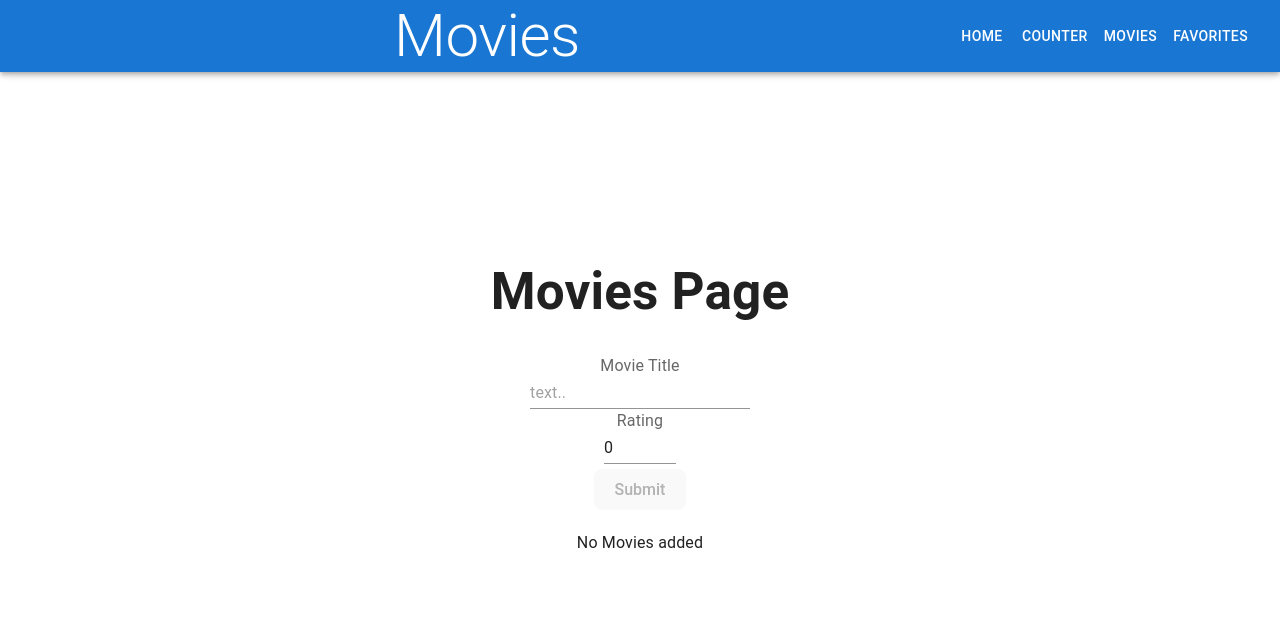
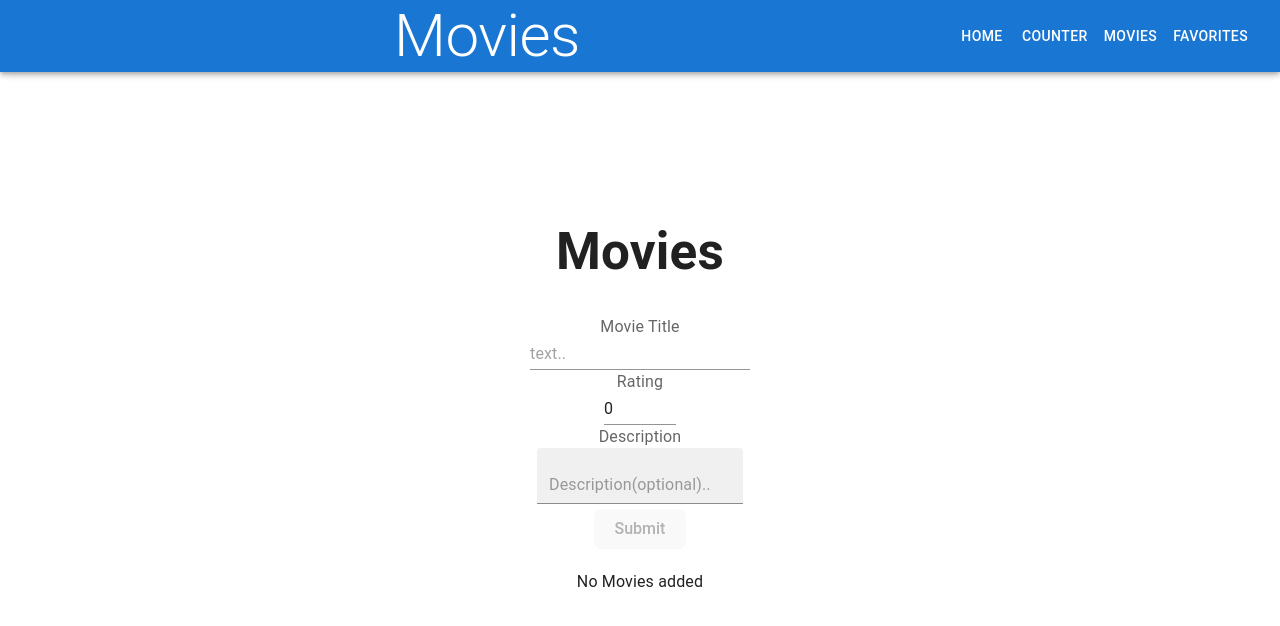
Before and after one commit to JABermudez11/ReactTS-TodoList, a React (Vite) app: page /movies in a window 1280 px wide. Shown: the top 626 px of the page. Built offline with nearby package versions, Linux system fonts and the light colour scheme.

Commit message:
added description to movies

```diff
--- a/src/features/movies/favoriteCard.tsx
+++ b/src/features/movies/favoriteCard.tsx
@@ -13,7 +13,7 @@ export const FavoriteCard = ({favorite, handleRemove}: Props) => {
                 <Typography sx={{ fontSize: 14 }} color="text.secondary" gutterBottom>
                     movie name
                 </Typography>
-                <Typography variant="h5" component="div">
+                <Typography variant="h3" component="div">
                     {favorite.text}
                 </Typography>
                 <Typography sx={{ mb: 1.5 }} color="text.secondary">
@@ -21,6 +21,16 @@ export const FavoriteCard = ({favorite, handleRemove}: Props) => {
                 </Typography>
                 <Typography variant="body2">
                     {favorite.rating}
+                </Typography>
+                <Typography color="text.secondary">
+                    Description
+                </Typography>
+                <Typography >
+                    {
+                        favorite.description?
+                            favorite.description:
+                            <h4>No Description added</h4>
+                    }
                 </Typography>
             </CardContent>
             <CardActions sx={{display: 'flex'}}>
--- a/src/features/movies/favoriteMovieList.tsx
+++ b/src/features/movies/favoriteMovieList.tsx
@@ -17,7 +17,7 @@ const Favorites = () => {
 
     return (
         <div className='favoritesDiv'>
-            <h1>Favorites Page</h1>
+            <h1>Favorites</h1>
             <div className='favoritesList'>
                 {
                     favoritesList.length>0 ?
--- a/src/features/movies/movieCard.tsx
+++ b/src/features/movies/movieCard.tsx
@@ -1,5 +1,11 @@
-import { Box, Button, ButtonGroup, Card, CardActions, CardContent, Typography } from '@mui/material';
-import React from 'react';
+import {
+    Button,
+    Card,
+    CardActions,
+    CardContent,
+    Typography
+} from '@mui/material';
+
 import { IMovie } from '../../models/interfaces';
 
 interface Props {
@@ -16,7 +22,7 @@ export const MovieCard = ({movie, handleRemove, handleFavorite}: Props) => {
                 <Typography sx={{ fontSize: 14 }} color="text.secondary" gutterBottom>
                     movie name
                 </Typography>
-                <Typography variant="h5" component="div">
+                <Typography variant="h3" component="div">
                     {movie.text}
                 </Typography>
                 <Typography sx={{ mb: 1.5 }} color="text.secondary">
@@ -24,6 +30,16 @@ export const MovieCard = ({movie, handleRemove, handleFavorite}: Props) => {
                 </Typography>
                 <Typography variant="body2">
                     {movie.rating}
+                </Typography>
+                <Typography color="text.secondary">
+                    Description
+                </Typography>
+                <Typography >
+                    {
+                        movie.description?
+                            movie.description:
+                            <h4>No Description added</h4>
+                    }
                 </Typography>
             </CardContent>
             <CardActions sx={{display: 'flex', justifyContent: 'space-between'}}>
--- a/src/features/movies/movieForm.tsx
+++ b/src/features/movies/movieForm.tsx
@@ -17,6 +17,7 @@ import {
     Snackbar,
     IconButton,
     Stack,
+    TextField,
 } from "@mui/material";
 import CloseIcon from '@mui/icons-material/Close';
 import { useAppSelector } from "../../store";
@@ -26,6 +27,7 @@ export const NewMovieInput: FC = () => {
 
     const [text, setText] = useState<string>('');
     const [rating, setRating] = useState<number>(0);
+    const [description, setDescription] = useState<string>('');
     const [btnDisabled, setBtnDisabled] = useState(true);
     const [openSuccess, setOpenSuccess] = useState(false);
     const [openError, setOpenError] = useState(false);
@@ -48,14 +50,20 @@ export const NewMovieInput: FC = () => {
         setRating(Number(event.target.value));
     }
 
+    const handleDescriptionChange = (event: ChangeEvent<HTMLInputElement>): void => {
+        setDescription(event.target.value);
+    }
+
     const handleSubmit = (event: any) => {
         event.preventDefault()
         const newMovie: IMovie = {
           text,
           rating,
+          description,
         }
         setText('');
         setRating(0);
+        setDescription('');
         setBtnDisabled(true);
         if(!isDuplicate(newMovie)) {
             dispatch(addMovie(newMovie));
@@ -144,6 +152,17 @@ export const NewMovieInput: FC = () => {
                     value={rating || 0}
                     onChange={handleRatingChange}
                     />
+
+                    <InputLabel>Description</InputLabel>
+                    <TextField
+                        id='description'
+                        multiline
+                        variant="filled"
+                        maxRows={4}
+                        value={description || ''}
+                        placeholder='Description(optional)..'
+                        onChange={handleDescriptionChange}
+                    />
                 </div>
                 <button
                     type='submit'
--- a/src/features/movies/movieList.tsx
+++ b/src/features/movies/movieList.tsx
@@ -22,7 +22,7 @@ export const MovieList: FC = () => {
 
     return(
         <div className='moviesDiv'>
-            <h1>Movies Page</h1>
+            <h1>Movies</h1>
             <div className='form'>
                 <NewMovieInput />
             </div>
--- a/src/features/movies/movieSlice.ts
+++ b/src/features/movies/movieSlice.ts
@@ -21,6 +21,7 @@ export const movieSlice = createSlice({
             state.movies.push({
                 text: action.payload.text,
                 rating: action.payload.rating,
+                description: action.payload.description,
             })
         },
         removeMovie: (state, action: PayloadAction<string>) =>{
@@ -32,6 +33,7 @@ export const movieSlice = createSlice({
             state.favorites.push({
                 text: action.payload.text,
                 rating: action.payload.rating,
+                description: action.payload.description,
             })
         },
         removeFavorite: (state, action: PayloadAction<string>) => {
--- a/src/models/interfaces.ts
+++ b/src/models/interfaces.ts
@@ -1,4 +1,5 @@
 export interface IMovie {
     text: string,
     rating: number,
+    description?: string,
 }
```
